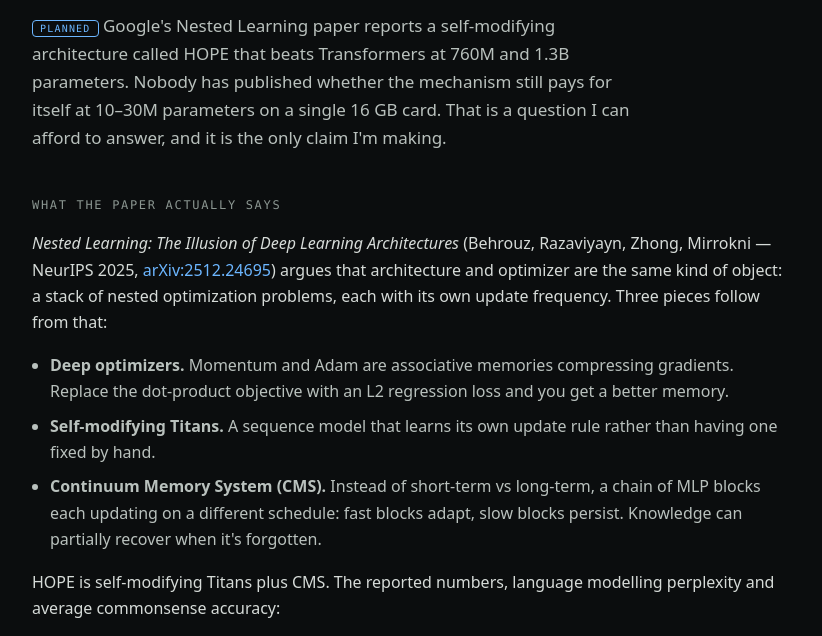
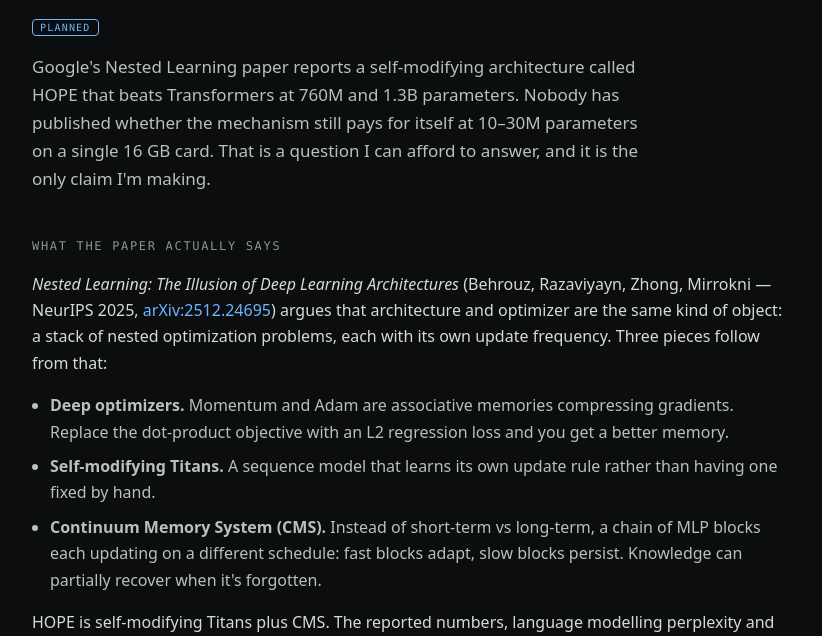
Before and after one commit to sprocket-null/sprocket-null.github.io, a plain HTML site: page hope.html in a window 1280 px wide. Shown: the part 147-783 px from the top of the page, without its empty margins (228-1050 px from the left). Drawn offline with Linux system fonts and the light colour scheme.

Commit message:
hope: chip on its own line

```diff
--- a/hope.html
+++ b/hope.html
@@ -21,8 +21,9 @@
 <main>
   <h1>Does HOPE survive being small?</h1>
 
+  <p><span class="chip planned">planned</span></p>
+
   <p class="lede">
-    <span class="chip planned">planned</span>
     Google's Nested Learning paper reports a self-modifying architecture called HOPE that beats
     Transformers at 760M and 1.3B parameters. Nobody has published whether the mechanism still pays
     for itself at 10–30M parameters on a single 16&nbsp;GB card. That is a question I can afford to
```
